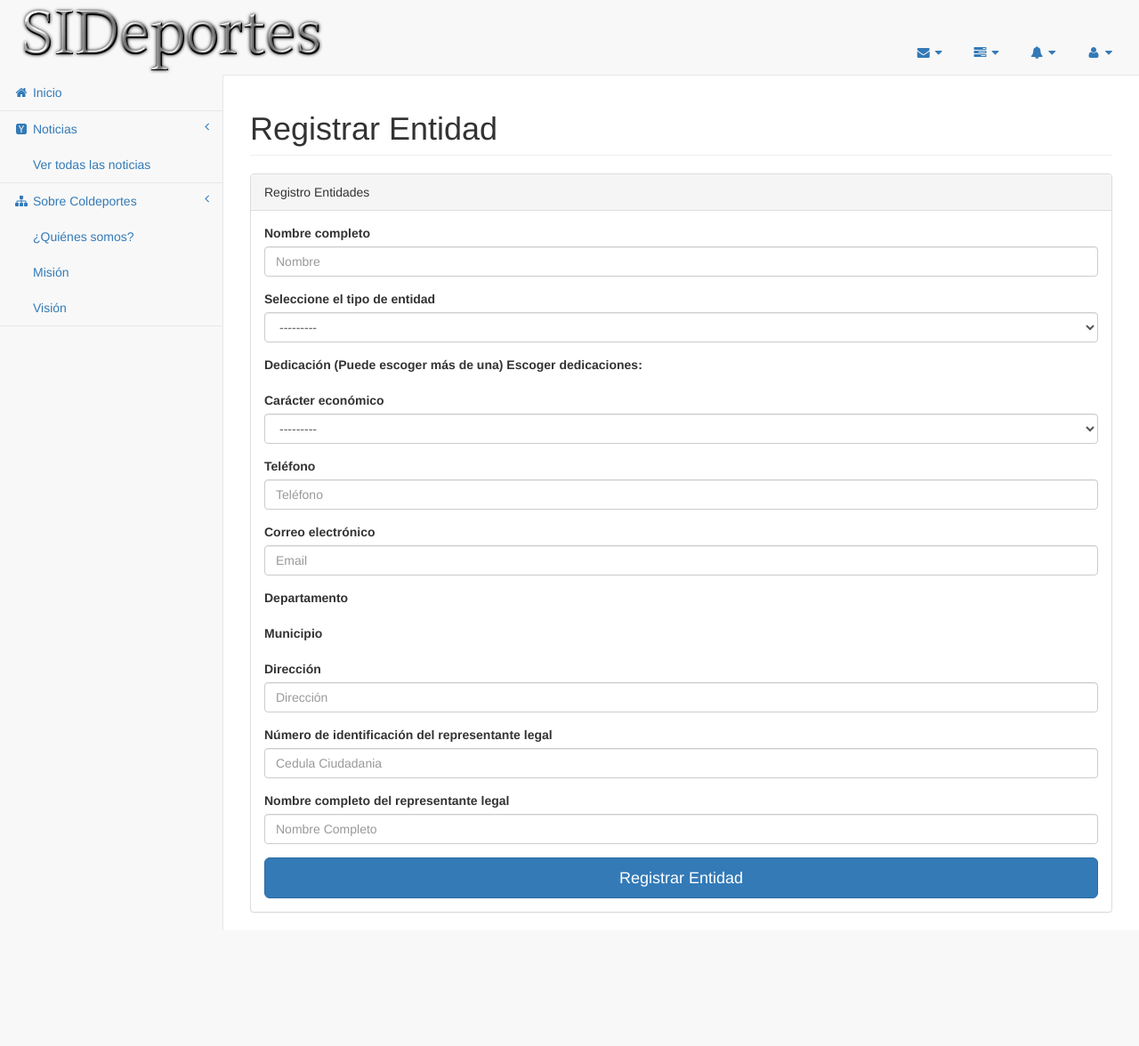
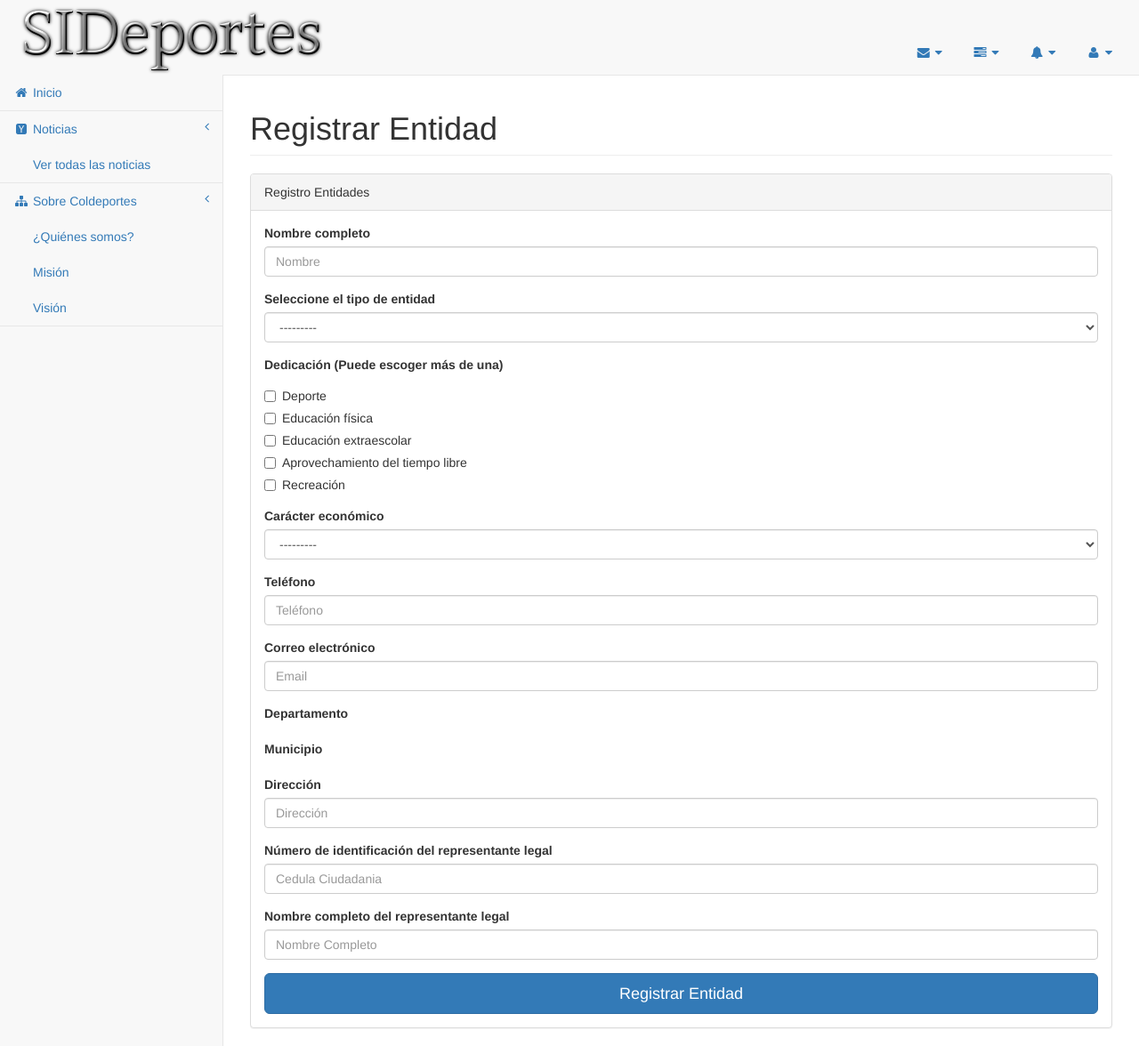
Before and after one commit to anderojas1/SIDeporte, a Django app: template templates/Entidades/registrar_entidad.html in a window 1280 px wide. Shown: the part 16-1192 px from the top of the page at 89% size. Before the commit the page ends 1062 px from the top, so only its background shows below. Run offline with Django 3.2, Linux system fonts and the light colour scheme; the template is opened without the code that fills it: values that come from a table or form of the project are taken from there, others are empty; parts of the project's set-up code (start-up, migrations or seed data) failed here and were passed over; some libraries are stand-ins or nearby versions.

Commit message:
se arregla el despliegue de los checbox como listas y se cambia por divs, para que se tome el css de Bootstrap

```diff
--- a/Coldeportes/forms.py
+++ b/Coldeportes/forms.py
@@ -2,18 +2,6 @@ from django.forms import ModelForm
 from django import forms
 from django.forms.extras.widgets import SelectDateWidget
 from .models import Entidad, Ubicacion, Deportistas, DedicacionEntidad, Dedicacion
-from django.forms.forms import BaseForm
-
-class AsDiv(BaseForm):
-
-	def as_div(self):
-	   	return self._html_output(
-	        normal_row = u'<div%(html_class_attr)s>%(errors)s%(label)s %(field)s%(help_text)s</div>',
-	        error_row = u'<div>%s</div>',
-	        row_ender = '</div>',
-	        help_text_html = u' <span class="helptext">%s</span>',
-	        errors_on_separate_row = False)
-
 
 class FormRegistroEntidad (ModelForm):
 
@@ -76,7 +64,7 @@ class FormRegistroUbicacion (forms.Form):
 			return cleaned_data
 
 
-class FormRegistroDedicacionEntidad(forms.Form, AsDiv):
+class FormRegistroDedicacionEntidad(forms.Form):
 
 	dedicaciones = [(ded.dedicacion, ded.dedicacion) for ded in Dedicacion.objects.all()]
 	escoger_dedicaciones = forms.MultipleChoiceField(required=True,
--- a/Coldeportes/views.py
+++ b/Coldeportes/views.py
@@ -48,12 +48,12 @@ class RegistrarEntidad(TemplateView):
 		ver_grupo = InformacionUsuario()
 		grupo = ver_grupo.verGrupo(usuario)
 		context[grupo] = grupo
-		print(grupo)
 		dedicacion = Dedicacion.objects.all()
 		context['dedicaciones'] = dedicacion
 
 		context['form_entidad'] = self.form_registrar_entidad
 		context['form_dedicacion'] = self.form_registro_dedicacion
+		print(self.form_registro_dedicacion)
 		context['form_ubicacion'] = self.form_ubicacion
 		return context
 
@@ -64,6 +64,7 @@ class RegistrarEntidad(TemplateView):
 		self.form_ubicacion = FormRegistroUbicacion(request.POST)
 		municipio = request.POST['municipio']
 		departamento = request.POST['type']
+		print(request.POST)
 
 		# SI LOS FORMULARIOS DE DEDICACIÓN Y REGISTRO DE ENTIDAD ESTÁN CORRECTOS
 		if self.form_registrar_entidad.is_valid() and self.form_registro_dedicacion.is_valid():
--- a/templates/Entidades/registrar_entidad.html
+++ b/templates/Entidades/registrar_entidad.html
@@ -38,7 +38,31 @@
 					<label>
 						Dedicación (Puede escoger más de una)
 					</label>
-					{{form_dedicacion}}
+					<div class="checkbox">
+						<label>
+							<input type="checkbox" class="checkbox" id="id_escoger_dedicaciones_0" name="escoger_dedicaciones"value="Deporte"> Deporte
+						</label>
+					</div>
+					<div class="checkbox">
+						<label>
+							<input type="checkbox" class="checkbox" id="id_escoger_dedicaciones_1" name="escoger_dedicaciones"value="Educación física"> Educación física
+						</label>
+					</div>
+					<div class="checkbox">
+						<label>
+							<input type="checkbox" class="checkbox" id="id_escoger_dedicaciones_2" name="escoger_dedicaciones"value="Educación extraescolar"> Educación extraescolar
+						</label>
+					</div>
+					<div class="checkbox">
+						<label>
+							<input type="checkbox" class="checkbox" id="id_escoger_dedicaciones_3" name="escoger_dedicaciones"value="Aprovechamiento del tiempo libre"> Aprovechamiento del tiempo libre
+						</label>
+					</div>
+					<div class="checkbox">
+						<label>
+							<input type="checkbox" class="checkbox" id="id_escoger_dedicaciones_4" name="escoger_dedicaciones"value="Recreación"> Recreación
+						</label>
+					</div>
 				</div>
 				<div class="form-group">
 					<label>
```
